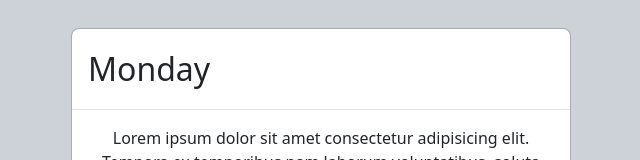
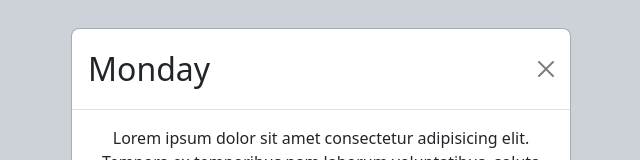
Before and after one commit to Laulajainen/Foodprep, a React (Vite) app in the folder Foodprep.Web/: page / in a window 1280 px wide. Both pictures are taken after a click on the button "Monday". Shown: the top 160 px of the page, without its empty margins (319-959 px from the left). Built offline with nearby package versions, Linux system fonts and the light colour scheme.

Commit message:
added close function in header

```diff
--- a/Foodprep.Web/src/components/weeklyDay.jsx
+++ b/Foodprep.Web/src/components/weeklyDay.jsx
@@ -95,6 +95,12 @@ function DayModal({ day }) {
           <div className="modal-content">
             <div className="modal-header">
               <h2 className="modal-title">{day}</h2>
+              <button
+                type="button"
+                class="btn-close"
+                data-bs-dismiss="modal"
+                aria-label="Close"
+              ></button>
             </div>
             <div className="modal-body">
               Lorem ipsum dolor sit amet consectetur adipisicing elit. Tempora
```
